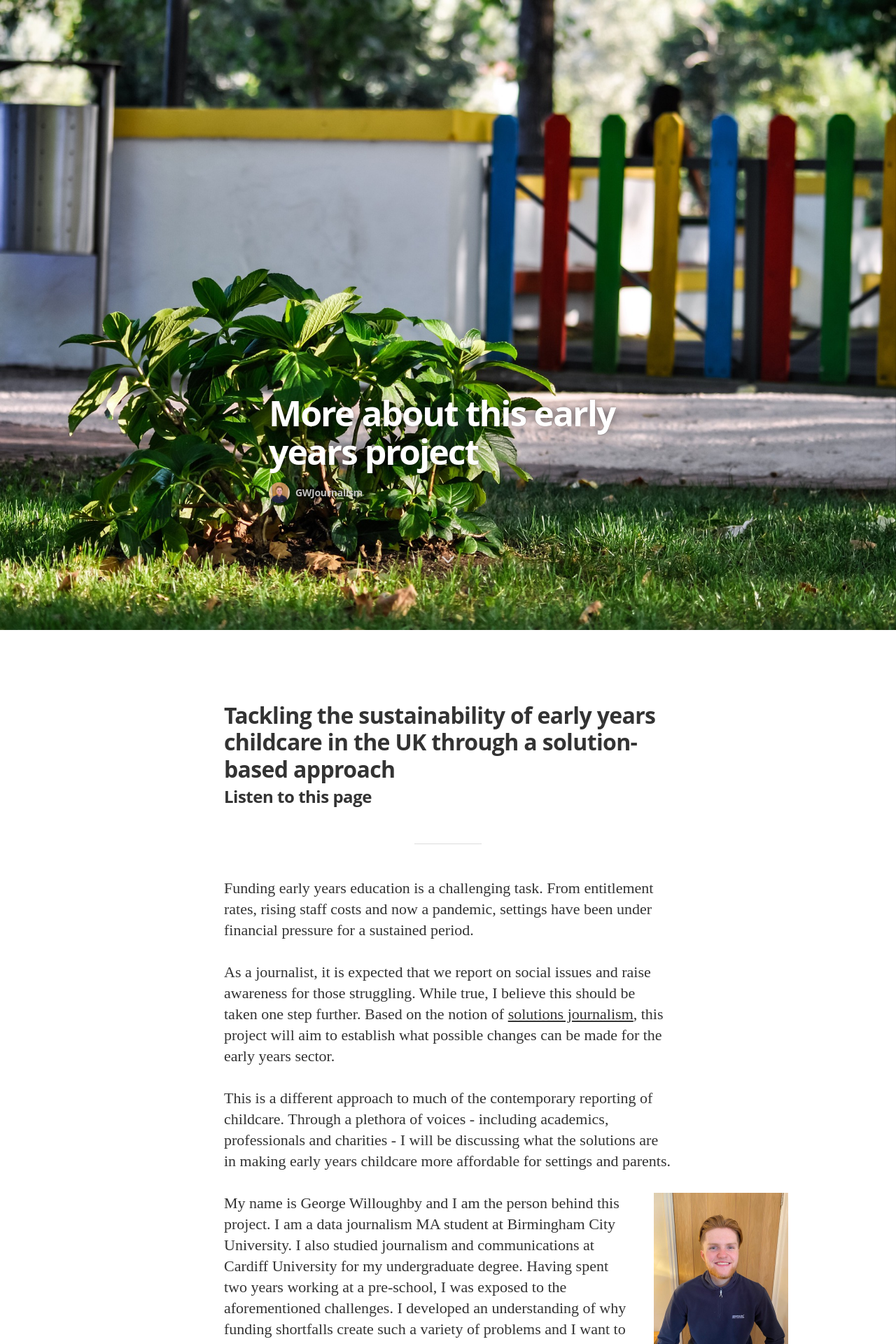
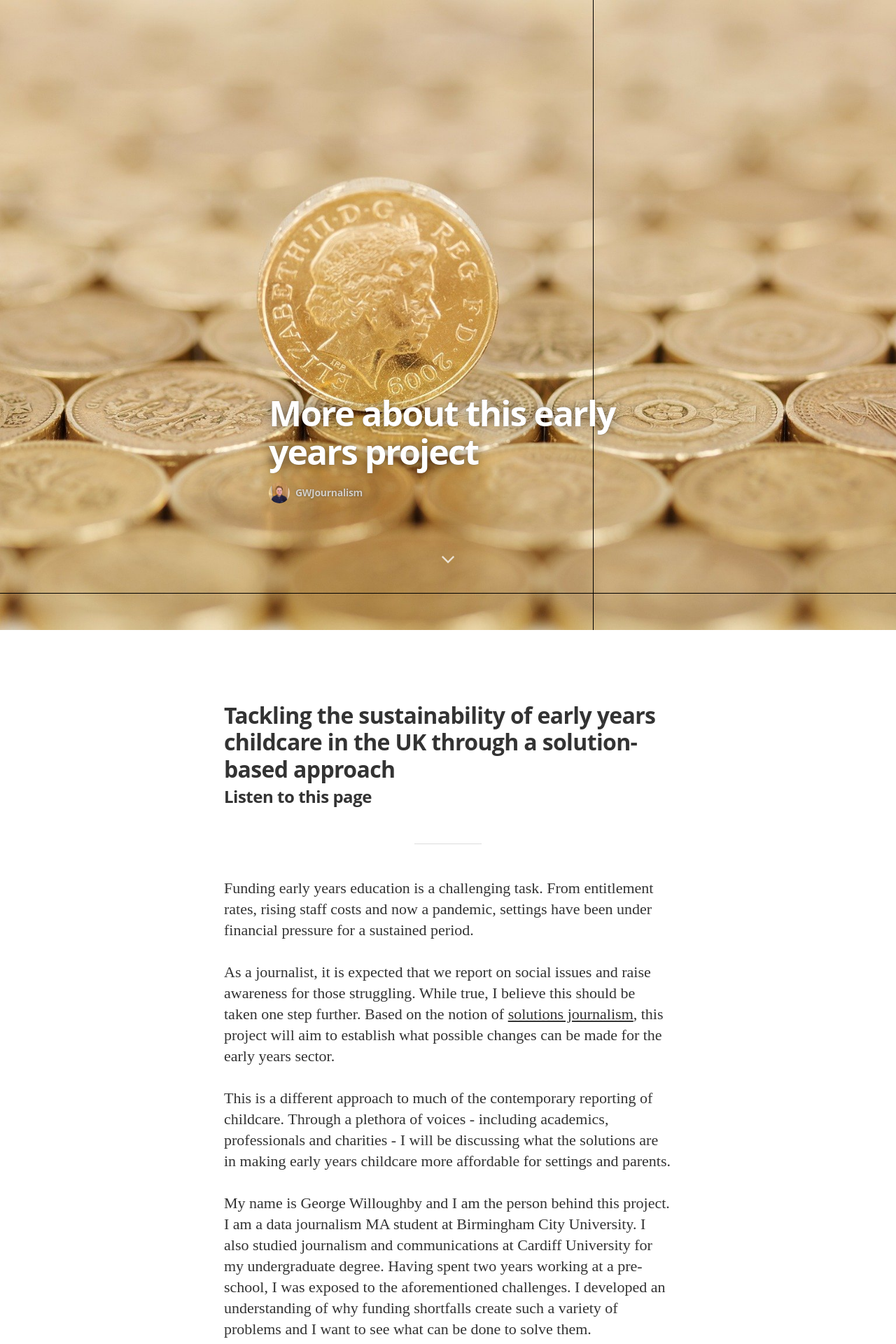
Before and after one commit to GWilloughby99/early-years-project, a Jekyll site: the page built from about.md, in a window 1280 px wide. Shown: the top 1920 px of the page at 70% size. Built offline with Jekyll 4.4.1, drawn with Linux system fonts in a browser that asks for light colours; nearby versions of some CDN libraries; some web fonts are replaced.

Commit message:
Update about.md

```diff
--- a/about.md
+++ b/about.md
@@ -3,7 +3,7 @@
 title: More about this early years project
 date:   2021-06-30 11:34:25
 permalink: /about/
-image: "/assets/article_images/outside-play.jpg"
+image: "/assets/article_images/money.jpg"
 image2: "/assets/article_images/outside-play-mobile.jpg"
 ---
 
@@ -23,7 +23,7 @@
 <p> As a journalist, it is expected that we report on social issues and raise awareness for those struggling. While true, I believe this should be taken one step further. Based on the notion of <a href="https://www.solutionsjournalism.org/">solutions journalism</a>, this project will aim to establish what possible changes can be made for the early years sector. </p>
 <p> This is a different approach to much of the contemporary reporting of childcare. Through a plethora of voices - including academics, professionals and charities - I will be discussing what the solutions are in making early years childcare more affordable for settings and parents. </p>
 
-<img class="profile-image" src="/assets/images/profile.png">
+<!-- <img class="profile-image" src="/assets/images/profile.png"> -->
 
 <p> My name is George Willoughby and I am the person behind this project. I am a data journalism MA student at Birmingham City University. I also studied journalism and communications at Cardiff University for my undergraduate degree. Having spent two years working at a pre-school, I was exposed to the aforementioned challenges. I developed an understanding of why funding shortfalls create such a variety of problems and I want to see what can be done to solve them. </p>
 
```
